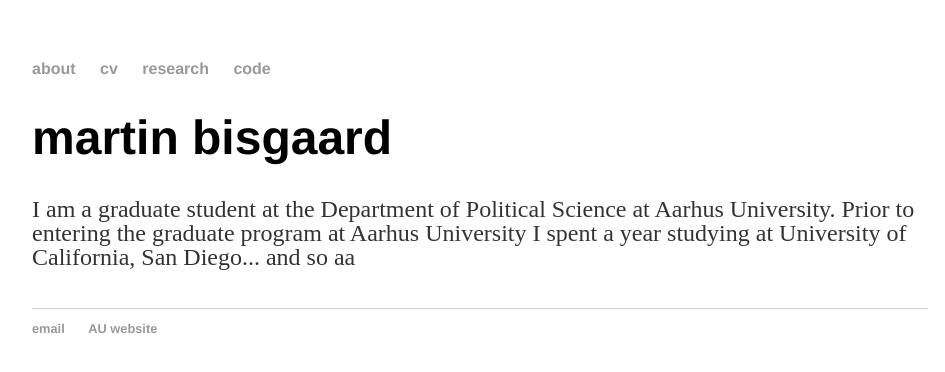
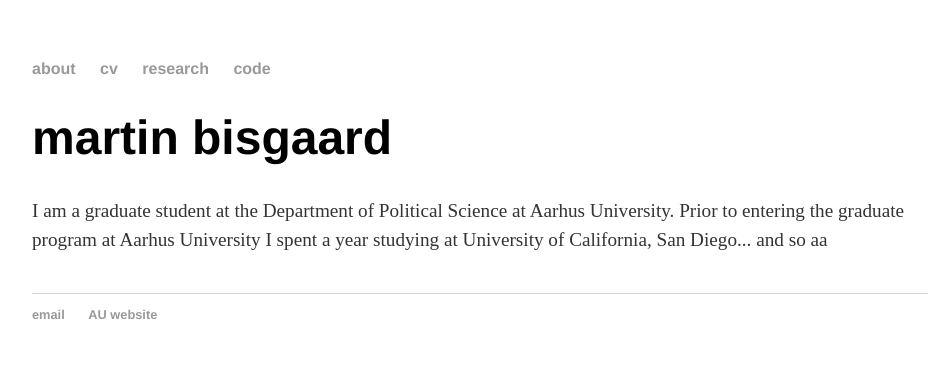
Before and after one commit to mbisgaard/mbisgaard.github.io, a Jekyll site: the page built from index.html, in a window 1280 px wide. Shown: the top 372 px of the page, without its empty margins (160-1105 px from the left). Built offline with Jekyll 4.4.1, drawn with Linux system fonts in a browser that asks for light colours.

Commit message:
Update main.css

```diff
--- a/css/main.css
+++ b/css/main.css
@@ -48,8 +48,8 @@ p1 {
 }
 
 p2 {
-    font-size: 1.5em;
-    line-height: 1em;
+    font-size: 1.2em;
+    line-height: 1.5em;
     color: #333;
 }
 
```
